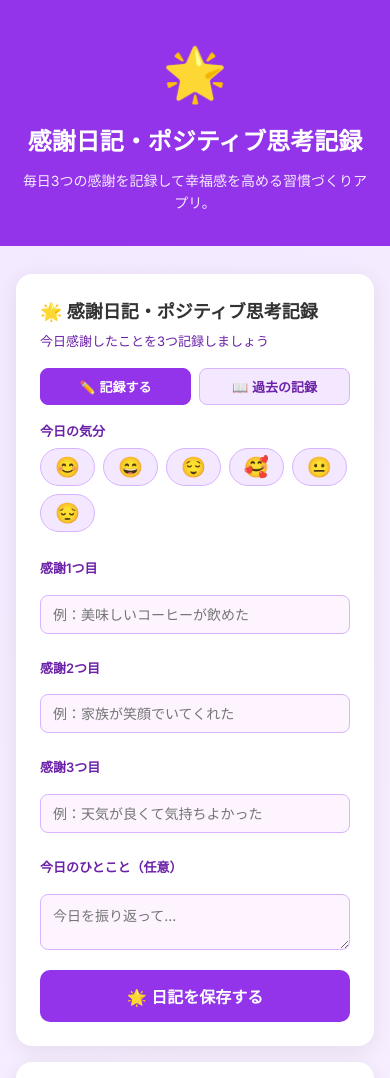
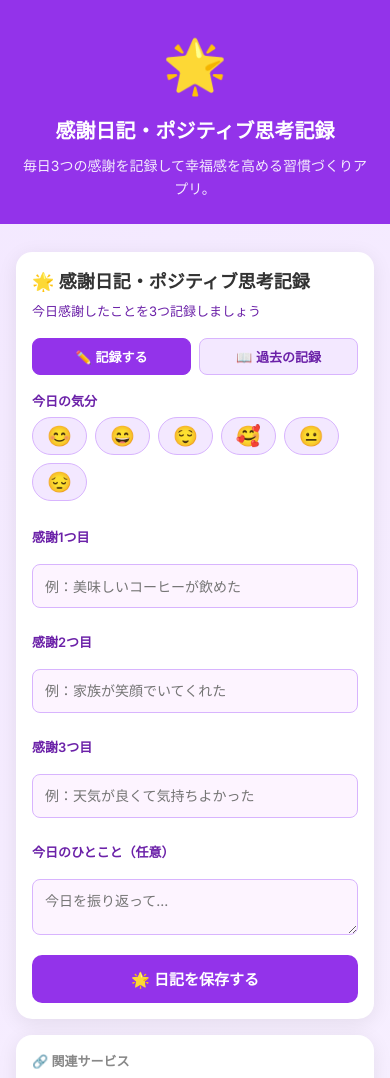
Before and after one commit to appadaycreator/gratitude-journal, a plain HTML site: page index.html in a window 390 px wide. Shown: the top 1078 px of the page. Drawn offline with Linux system fonts and the light colour scheme.

Commit message:
improve: UI/a11y改善 2026-05-25

```diff
--- a/index.html
+++ b/index.html
@@ -38,16 +38,25 @@
         .site-header p { font-size: 14px; opacity: 0.9; }
         .container { max-width: 800px; margin: 0 auto; padding: 16px; }
         .card { background: white; border-radius: 16px; padding: 24px; box-shadow: 0 4px 20px rgba(0,0,0,0.08); margin-bottom: 16px; }
-        .btn { background: #9333EA; color: white; border: none; padding: 14px 24px; border-radius: 10px; font-size: 16px; font-weight: 600; cursor: pointer; width: 100%; transition: opacity .2s; }
+        .btn { background: #9333EA; color: white; border: none; padding: 14px 24px; border-radius: 10px; font-size: 16px; font-weight: 600; cursor: pointer; width: 100%; transition: opacity .2s; min-height: 48px; touch-action: manipulation; }
         .btn:hover { opacity: 0.9; }
         .btn:active { transform: scale(0.98); }
-        input, select, textarea { width: 100%; padding: 10px 14px; border: 1.5px solid #e2e8f0; border-radius: 8px; font-size: 15px; margin-top: 4px; font-family: inherit; }
-        input:focus, select:focus { outline: none; border-color: #9333EA; }
+        .btn:focus-visible { outline: 3px solid #9333EA; outline-offset: 3px; }
+        input, select, textarea { width: 100%; padding: 10px 14px; border: 1.5px solid #e2e8f0; border-radius: 8px; font-size: 15px; margin-top: 4px; font-family: inherit; min-height: 44px; }
+        input:focus, select:focus, textarea:focus { outline: none; border-color: #9333EA; box-shadow: 0 0 0 3px #9333EA22; }
         label { font-size: 13px; font-weight: 600; color: #555; display: block; margin-top: 14px; margin-bottom: 2px; }
         .result { display: none; }
         .result.show { display: block; }
         .result-value { font-size: 36px; font-weight: 700; color: #9333EA; text-align: center; padding: 16px 0; }
         .badge { display: inline-block; background: #9333EA20; color: #9333EA; padding: 4px 12px; border-radius: 20px; font-size: 12px; font-weight: 600; }
+        .sr-only { position: absolute; width: 1px; height: 1px; padding: 0; margin: -1px; overflow: hidden; clip: rect(0,0,0,0); white-space: nowrap; border: 0; }
+        @media (max-width: 480px) {
+            .site-header { padding: 24px 16px; }
+            .site-header h1 { font-size: 20px; }
+            .card { padding: 16px; }
+            .btn { font-size: 15px; padding: 13px 20px; }
+            .result-value { font-size: 28px; }
+        }
         /* ── サービス固有CSS ── */
 
         .gratitude-input-group {
@@ -190,13 +199,15 @@
 <body>
     <noscript><iframe src="https://www.googletagmanager.com/ns.html?id=GTM-TXQGZRF9" height="0" width="0" style="display:none;visibility:hidden"></iframe></noscript>
 
-    <header class="site-header">
-        <div class="emoji">🌟</div>
+    <a href="#main-content" class="sr-only" style="position:absolute;top:8px;left:8px;background:#9333EA;color:white;padding:8px 16px;border-radius:6px;z-index:9999;text-decoration:none;font-size:14px;" tabindex="1">メインコンテンツへスキップ</a>
+
+    <header class="site-header" role="banner">
+        <div class="emoji" aria-hidden="true">🌟</div>
         <h1>感謝日記・ポジティブ思考記録</h1>
         <p>毎日3つの感謝を記録して幸福感を高める習慣づくりアプリ。</p>
     </header>
 
-    <main class="container">
+    <main id="main-content" class="container" role="main" aria-label="感謝日記・ポジティブ思考記録のメインコンテンツ">
         <ins class="adsbygoogle" style="display:block;margin:12px 0" data-ad-client="ca-pub-8427583028015858" data-ad-slot="auto" data-ad-format="auto" data-full-width-responsive="true"></ins>
         <script>(adsbygoogle = window.adsbygoogle || []).push({});</script>
 
@@ -306,11 +317,11 @@
         </div>
 
         <!-- SNSシェアCTA -->
-        <div class="card" style="margin-top:8px;text-align:center;background:linear-gradient(135deg,#F3E8FF,#FAF5FF);">
+        <div class="card" style="margin-top:8px;text-align:center;background:linear-gradient(135deg,#F3E8FF,#FAF5FF);" role="complementary" aria-label="SNSシェア">
             <p style="font-size:13px;font-weight:600;color:#374151;margin-bottom:10px;">📣 友人・家族にシェアする</p>
             <div style="display:flex;gap:8px;justify-content:center;flex-wrap:wrap;">
-                <a href="https://twitter.com/intent/tweet?text=%E6%84%9F%E8%AC%9D%E6%97%A5%E8%A8%98%E3%83%BB%E3%83%9D%E3%82%B8%E3%83%86%E3%82%A3%E3%83%96%E6%80%9D%E8%80%83%E8%A8%98%E9%8C%B2%20%23無料ツール&url=https%3A%2F%2Fappadaycreator.com%2Fgratitude-journal%2F" target="_blank" rel="noopener" style="background:#1DA1F2;color:white;padding:8px 16px;border-radius:8px;font-size:13px;text-decoration:none;font-weight:600;">𝕏 シェア</a>
-                <a href="https://line.me/R/msg/text/?%E6%84%9F%E8%AC%9D%E6%97%A5%E8%A8%98%E3%83%BB%E3%83%9D%E3%82%B8%E3%83%86%E3%82%A3%E3%83%96%E6%80%9D%E8%80%83%E8%A8%98%E9%8C%B2%0Ahttps%3A%2F%2Fappadaycreator.com%2Fgratitude-journal%2F" target="_blank" rel="noopener" style="background:#00B900;color:white;padding:8px 16px;border-radius:8px;font-size:13px;text-decoration:none;font-weight:600;">LINE</a>
+                <a href="https://twitter.com/intent/tweet?text=%E6%84%9F%E8%AC%9D%E6%97%A5%E8%A8%98%E3%83%BB%E3%83%9D%E3%82%B8%E3%83%86%E3%82%A3%E3%83%96%E6%80%9D%E8%80%83%E8%A8%98%E9%8C%B2%20%23無料ツール&url=https%3A%2F%2Fappadaycreator.com%2Fgratitude-journal%2F" target="_blank" rel="noopener" aria-label="感謝日記・ポジティブ思考記録をXでシェア" style="background:#1DA1F2;color:white;padding:8px 16px;border-radius:8px;font-size:13px;text-decoration:none;font-weight:600;min-height:44px;display:inline-flex;align-items:center;">𝕏 シェア</a>
+                <a href="https://line.me/R/msg/text/?%E6%84%9F%E8%AC%9D%E6%97%A5%E8%A8%98%E3%83%BB%E3%83%9D%E3%82%B8%E3%83%86%E3%82%A3%E3%83%96%E6%80%9D%E8%80%83%E8%A8%98%E9%8C%B2%0Ahttps%3A%2F%2Fappadaycreator.com%2Fgratitude-journal%2F" target="_blank" rel="noopener" aria-label="感謝日記・ポジティブ思考記録をLINEでシェア" style="background:#00B900;color:white;padding:8px 16px;border-radius:8px;font-size:13px;text-decoration:none;font-weight:600;min-height:44px;display:inline-flex;align-items:center;">LINE</a>
             </div>
         </div>
 
```
